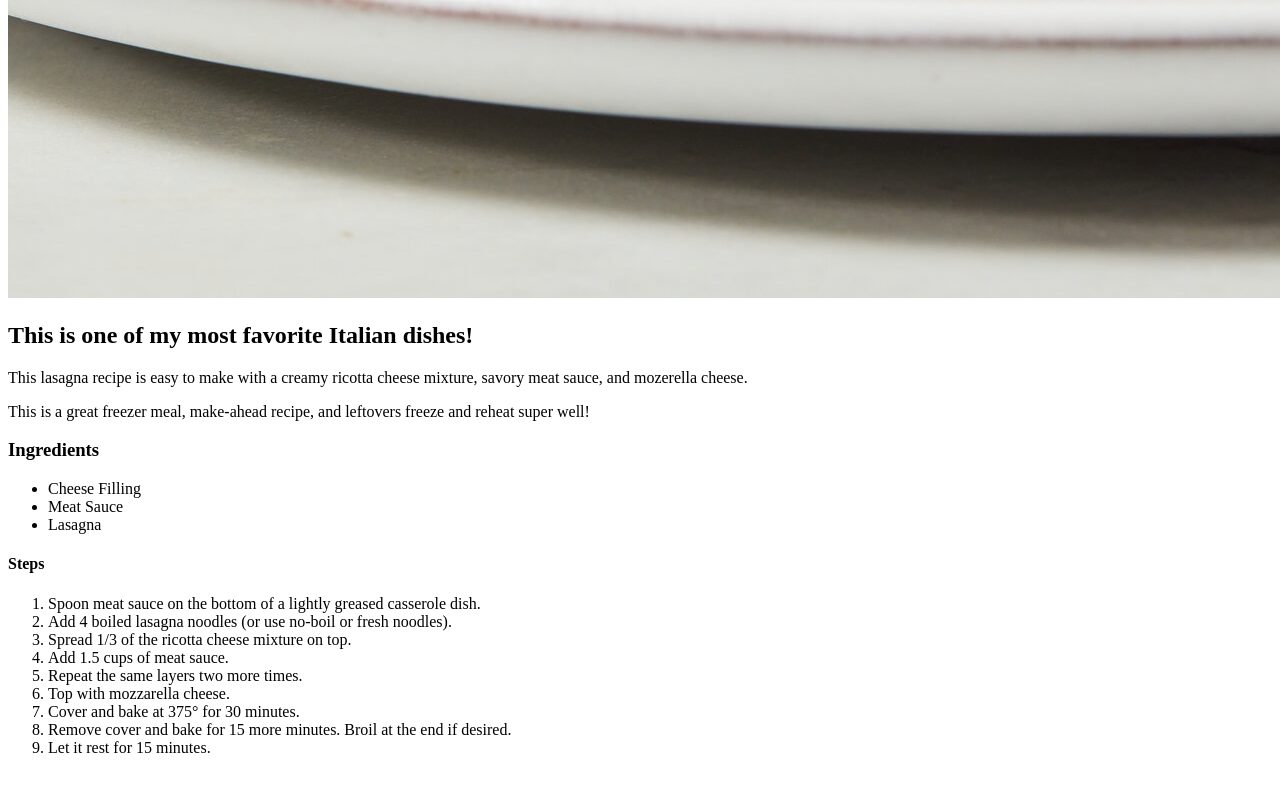
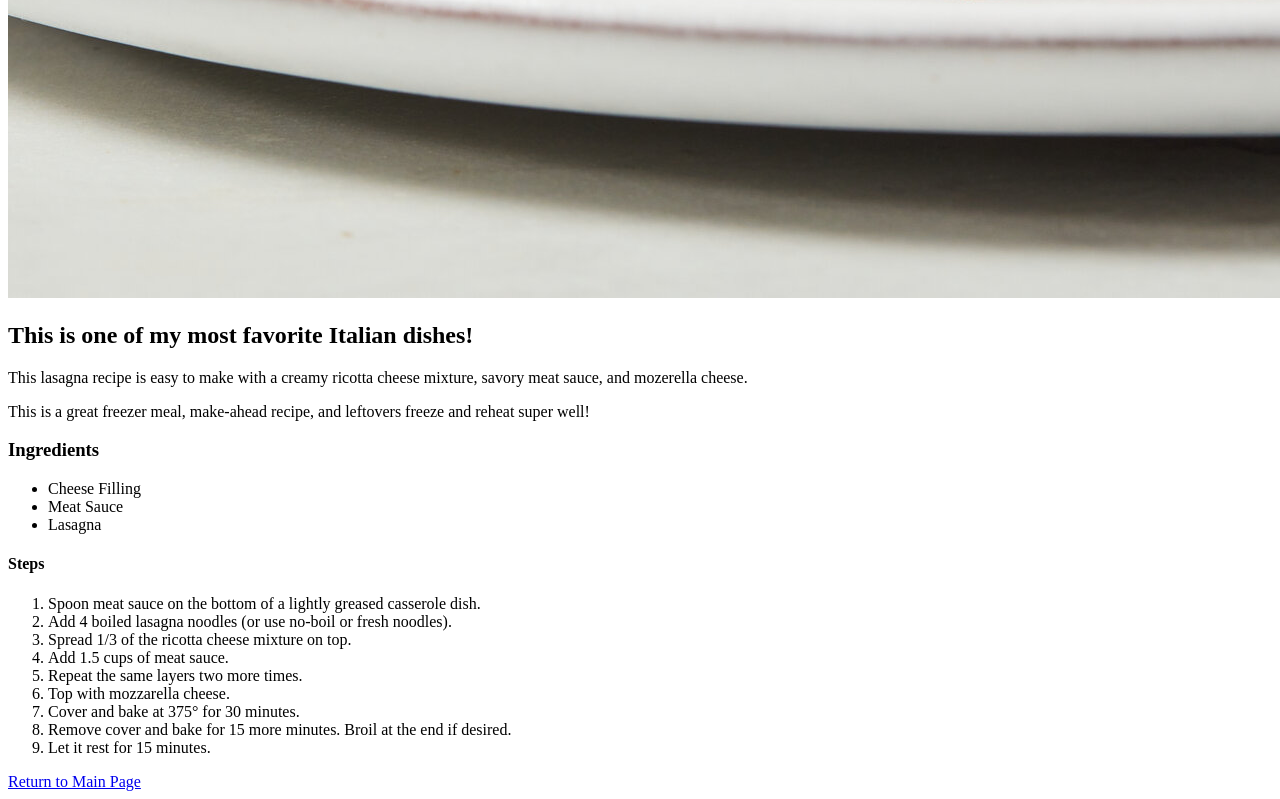
Before and after one commit to sragasino39/odin-recipes, a plain HTML site: page recipes/lasagna.html in a window 1280 px wide. Shown: the part 1148-1947 px from the top of the page. Before the commit the page ends 1921 px from the top, so only its background shows below. Drawn offline with Linux system fonts and the light colour scheme.

Commit message:
Add return link to index.html

```diff
--- a/recipes/lasagna.html
+++ b/recipes/lasagna.html
@@ -37,5 +37,7 @@
             <li>Remove cover and bake for 15 more minutes. Broil at the end if desired.</li>
             <li>Let it rest for 15 minutes.</li>
         </ol>
+
+        <a href = "../index.html">Return to Main Page</a>
     </body>
 </html>
```
